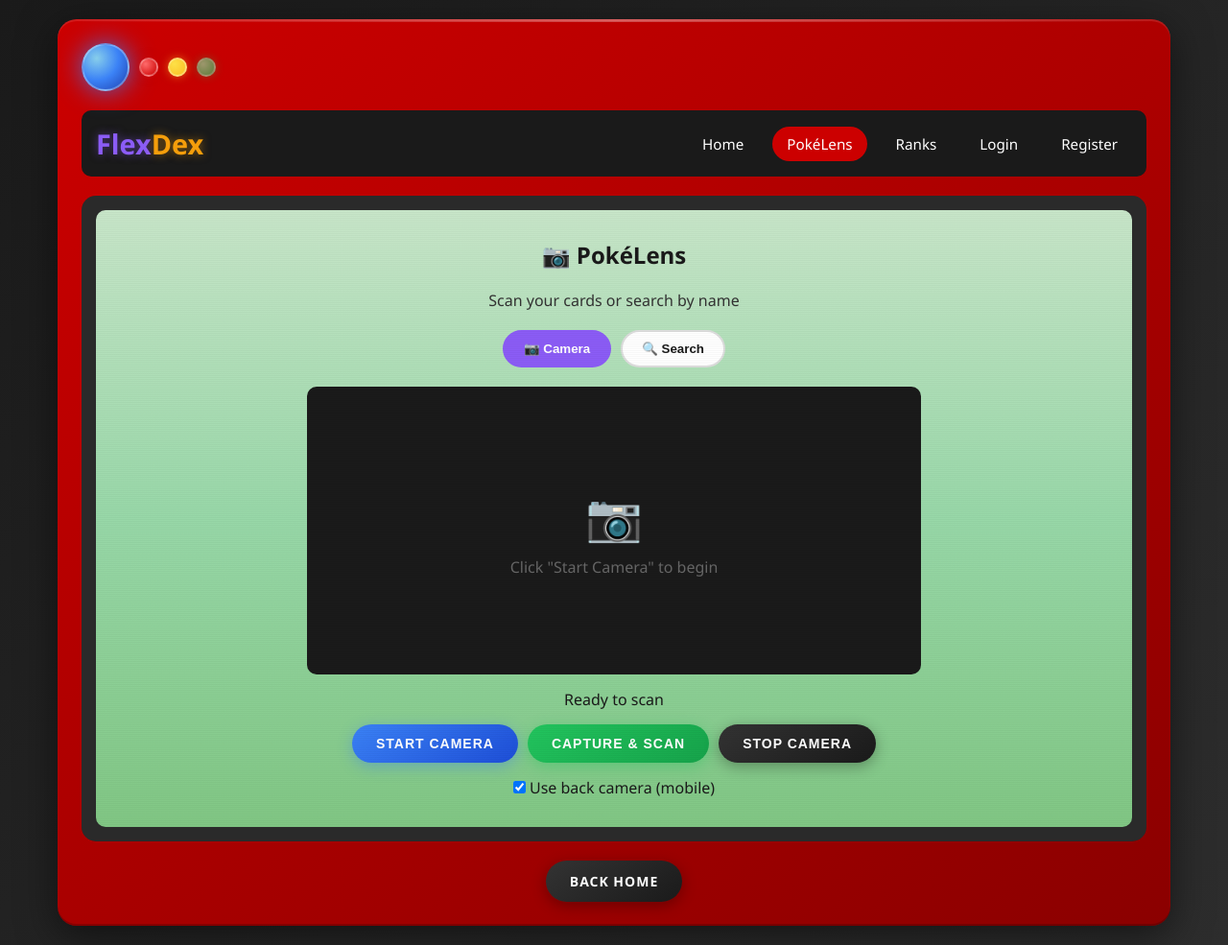
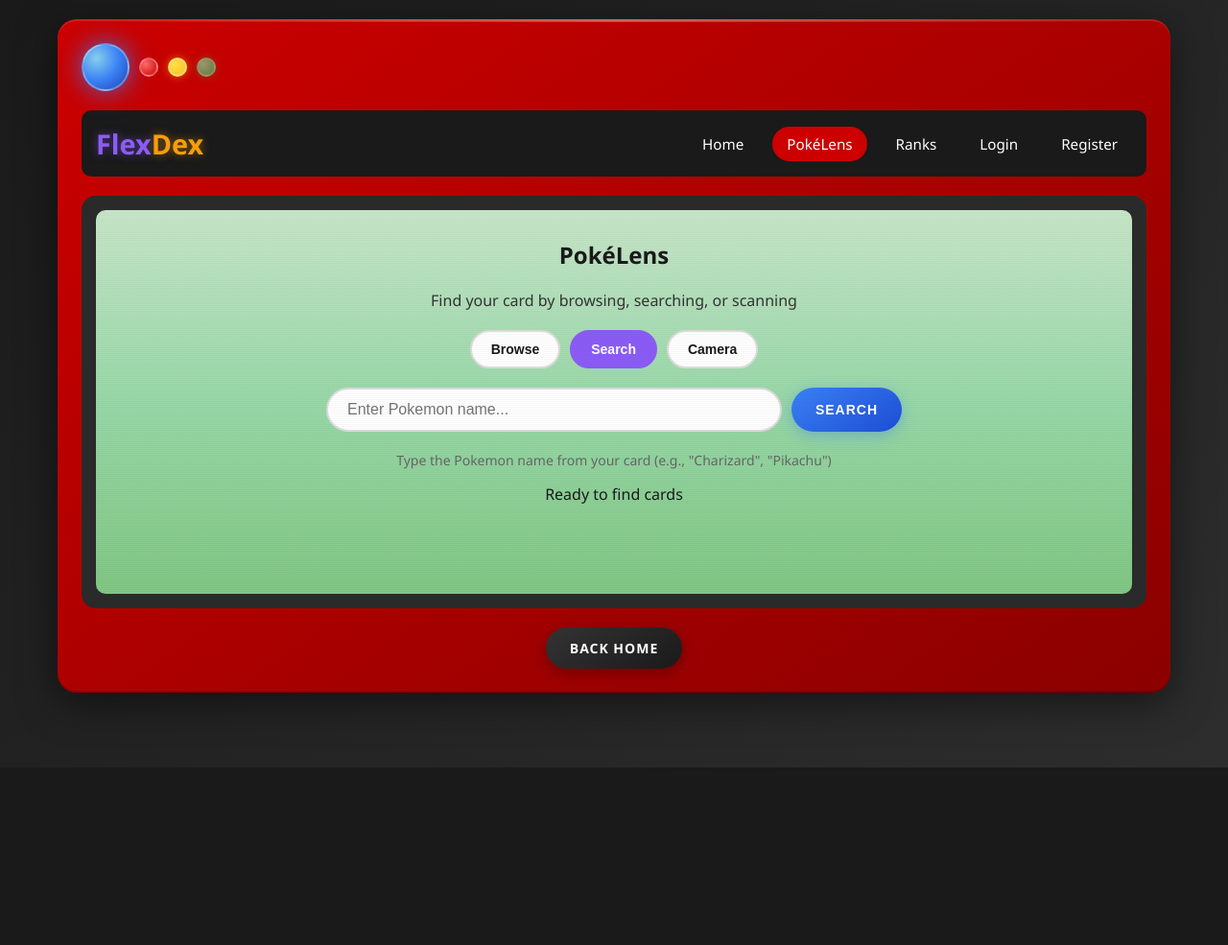
Before and after one commit to Zxxs3006/Flex-Dex, a Flask app: page /scanner in a window 1280 px wide. Shown: the whole page at 96% size. After the commit the page ends 800 px from the top, so only its background shows below. Run offline with Flask 3, Linux system fonts and the light colour scheme.

Commit message:
Add visual Pokemon browser for easier card finding
- Add Browse tab with 80+ popular Pokemon sprites
- Users can tap Pokemon to find all its cards
- Filter Pokemon by typing name
- Search tab now default (more reliable than camera)
- Camera mode still available as fallback
- If OCR fails, suggests Browse mode
- Grid layout with hover effects

Co-Authored-By: Claude Opus 4.5 <noreply@anthropic.com>

```diff
--- a/app.py
+++ b/app.py
@@ -596,6 +596,77 @@ def extract_card_number(text):
             return match.group(1)
 
     return ''
+
+
+# Popular Pokemon list with National Dex numbers for browsing
+POPULAR_POKEMON = [
+    # Gen 1 Starters & Evolutions
+    (1, "Bulbasaur"), (2, "Ivysaur"), (3, "Venusaur"),
+    (4, "Charmander"), (5, "Charmeleon"), (6, "Charizard"),
+    (7, "Squirtle"), (8, "Wartortle"), (9, "Blastoise"),
+    # Gen 1 Popular
+    (25, "Pikachu"), (26, "Raichu"), (39, "Jigglypuff"),
+    (52, "Meowth"), (54, "Psyduck"), (55, "Golduck"),
+    (63, "Abra"), (64, "Kadabra"), (65, "Alakazam"),
+    (66, "Machop"), (67, "Machoke"), (68, "Machamp"),
+    (74, "Geodude"), (75, "Graveler"), (76, "Golem"),
+    (92, "Gastly"), (93, "Haunter"), (94, "Gengar"),
+    (129, "Magikarp"), (130, "Gyarados"),
+    (131, "Lapras"), (133, "Eevee"), (134, "Vaporeon"),
+    (135, "Jolteon"), (136, "Flareon"), (143, "Snorlax"),
+    (144, "Articuno"), (145, "Zapdos"), (146, "Moltres"),
+    (147, "Dratini"), (148, "Dragonair"), (149, "Dragonite"),
+    (150, "Mewtwo"), (151, "Mew"),
+    # Gen 2 Starters & Popular
+    (152, "Chikorita"), (155, "Cyndaquil"), (158, "Totodile"),
+    (172, "Pichu"), (175, "Togepi"), (176, "Togetic"),
+    (196, "Espeon"), (197, "Umbreon"), (212, "Scizor"),
+    (243, "Raikou"), (244, "Entei"), (245, "Suicune"),
+    (248, "Tyranitar"), (249, "Lugia"), (250, "Ho-Oh"), (251, "Celebi"),
+    # Gen 3 Starters & Popular
+    (252, "Treecko"), (255, "Torchic"), (258, "Mudkip"),
+    (282, "Gardevoir"), (306, "Aggron"), (330, "Flygon"),
+    (359, "Absol"), (373, "Salamence"), (376, "Metagross"),
+    (380, "Latias"), (381, "Latios"), (382, "Kyogre"),
+    (383, "Groudon"), (384, "Rayquaza"), (385, "Jirachi"),
+    # Gen 4 Popular
+    (387, "Turtwig"), (390, "Chimchar"), (393, "Piplup"),
+    (403, "Shinx"), (405, "Luxray"), (445, "Garchomp"),
+    (448, "Lucario"), (470, "Leafeon"), (471, "Glaceon"),
+    (483, "Dialga"), (484, "Palkia"), (487, "Giratina"),
+    (491, "Darkrai"), (492, "Shaymin"), (493, "Arceus"),
+    # Gen 5-9 Popular
+    (495, "Snivy"), (498, "Tepig"), (501, "Oshawott"),
+    (571, "Zoroark"), (609, "Chandelure"), (635, "Hydreigon"),
+    (643, "Reshiram"), (644, "Zekrom"), (646, "Kyurem"),
+    (700, "Sylveon"), (716, "Xerneas"), (717, "Yveltal"),
+    (724, "Decidueye"), (727, "Incineroar"), (730, "Primarina"),
+    (778, "Mimikyu"), (800, "Necrozma"),
+    (810, "Grookey"), (813, "Scorbunny"), (816, "Sobble"),
+    (888, "Zacian"), (889, "Zamazenta"), (890, "Eternatus"),
+    (906, "Sprigatito"), (909, "Fuecoco"), (912, "Quaxly"),
+]
+
+
+@app.route('/api/pokemon/browse')
+def api_pokemon_browse():
+    """Get list of popular Pokemon with sprites for browsing."""
+    pokemon_list = []
+    for dex_num, name in POPULAR_POKEMON:
+        pokemon_list.append({
+            'dex': dex_num,
+            'name': name,
+            'sprite': f'https://raw.githubusercontent.com/PokeAPI/sprites/master/sprites/pokemon/{dex_num}.png'
+        })
+    return jsonify({'success': True, 'pokemon': pokemon_list})
+
+
+@app.route('/api/pokemon/search/<name>')
+def api_pokemon_search(name):
+    """Search for all cards of a specific Pokemon."""
+    raw_cards = card_lookup.search_fuzzy(name, limit=20)
+    cards = [card_lookup.format_card_data(c) for c in raw_cards]
+    return jsonify({'success': True, 'cards': cards})
 
 
 @app.route('/api/card/<card_id>')
--- a/static/js/scanner.js
+++ b/static/js/scanner.js
@@ -1,12 +1,17 @@
-// FlexDex Card Scanner - Using OCR.space API
+// FlexDex Card Scanner - Browse & Match Mode
 
-// Switch between camera and search modes
+// Switch between camera, search, and browse modes
 function switchMode(mode) {
     document.querySelectorAll('.mode-tab').forEach(tab => tab.classList.remove('active'));
     document.querySelectorAll('.mode-content').forEach(content => content.classList.remove('active'));
 
     document.querySelector(`.mode-tab[onclick="switchMode('${mode}')"]`).classList.add('active');
     document.getElementById(`${mode}-mode`).classList.add('active');
+
+    // Load Pokemon grid when switching to browse mode
+    if (mode === 'browse' && window.cardScanner) {
+        window.cardScanner.loadPokemonGrid();
+    }
 }
 
 class CardScanner {
@@ -21,17 +26,21 @@ class CardScanner {
         this.selectedCard = document.getElementById('selected-card');
         this.cardDisplay = document.getElementById('card-display');
         this.ocrStatus = document.getElementById('ocr-status');
+        this.pokemonGrid = document.getElementById('pokemon-grid');
+        this.browseFilter = document.getElementById('browse-filter');
 
         this.stream = null;
         this.isScanning = false;
         this.selectedCardData = null;
+        this.allPokemon = [];
 
         this.initButtons();
         this.initSearch();
+        this.initBrowseFilter();
 
         // Show ready message
         if (this.ocrStatus) {
-            this.ocrStatus.textContent = 'Scanner ready! Position your card in the frame.';
+            this.ocrStatus.textContent = 'Ready! Use Browse mode to find your card visually.';
             this.ocrStatus.style.background = '#d4edda';
             setTimeout(() => {
                 this.ocrStatus.style.display = 'none';
@@ -64,6 +73,88 @@ class CardScanner {
         }
     }
 
+    initBrowseFilter() {
+        if (this.browseFilter) {
+            this.browseFilter.addEventListener('input', (e) => {
+                this.filterPokemonGrid(e.target.value);
+            });
+        }
+    }
+
+    async loadPokemonGrid() {
+        if (!this.pokemonGrid) return;
+        if (this.allPokemon.length > 0) {
+            // Already loaded, just display
+            this.displayPokemonGrid(this.allPokemon);
+            return;
+        }
+
+        this.pokemonGrid.innerHTML = '<p style="text-align: center; padding: 20px;">Loading Pokemon...</p>';
+
+        try {
+            const response = await fetch('/api/pokemon/browse');
+            const data = await response.json();
+
+            if (data.success) {
+                this.allPokemon = data.pokemon;
+                this.displayPokemonGrid(this.allPokemon);
+            }
+        } catch (error) {
+            console.error('Error loading Pokemon:', error);
+            this.pokemonGrid.innerHTML = '<p style="text-align: center; color: red;">Failed to load Pokemon</p>';
+        }
+    }
+
+    displayPokemonGrid(pokemon) {
+        if (!this.pokemonGrid) return;
+
+        this.pokemonGrid.innerHTML = '';
+
+        pokemon.forEach(p => {
+            const item = document.createElement('div');
+            item.className = 'pokemon-grid-item';
+            item.onclick = () => this.selectPokemon(p.name);
+
+            item.innerHTML = `
+                <img src="${p.sprite}" alt="${p.name}" loading="lazy">
+                <span>${p.name}</span>
+            `;
+
+            this.pokemonGrid.appendChild(item);
+        });
+    }
+
+    filterPokemonGrid(query) {
+        const filtered = this.allPokemon.filter(p =>
+            p.name.toLowerCase().includes(query.toLowerCase())
+        );
+        this.displayPokemonGrid(filtered);
+    }
+
+    async selectPokemon(name) {
+        this.statusText.textContent = `Searching for ${name} cards...`;
+
+        // Switch to show results
+        this.scanResult.style.display = 'block';
+        this.searchResults.innerHTML = '<p style="text-align: center;">Loading cards...</p>';
+
+        try {
+            const response = await fetch(`/api/pokemon/search/${encodeURIComponent(name)}`);
+            const data = await response.json();
+
+            if (data.success && data.cards && data.cards.length > 0) {
+                this.statusText.textContent = `Found ${data.cards.length} ${name} cards`;
+                this.displaySearchResults(data.cards);
+            } else {
+                this.statusText.textContent = `No cards found for ${name}`;
+                this.searchResults.innerHTML = '<p style="text-align: center;">No cards found. Try a different Pokemon.</p>';
+            }
+        } catch (error) {
+            console.error('Search error:', error);
+            this.statusText.textContent = 'Search failed';
+        }
+    }
+
     async startCamera() {
         try {
             const useBackCamera = document.getElementById('use-back-camera')?.checked ?? true;
@@ -83,13 +174,12 @@ class CardScanner {
             this.placeholder.style.display = 'none';
             this.video.play();
 
-            this.statusText.textContent = 'Position the Pokemon card so it fills most of the frame';
+            this.statusText.textContent = 'Position card and capture, or use Browse mode to find visually';
 
             document.getElementById('btn-start-camera').disabled = true;
             document.getElementById('btn-capture').disabled = false;
             document.getElementById('btn-stop-camera').disabled = false;
 
-            // Setup canvas
             this.video.onloadedmetadata = () => {
                 this.canvas.width = this.video.videoWidth;
                 this.canvas.height = this.video.videoHeight;
@@ -97,7 +187,7 @@ class CardScanner {
 
         } catch (error) {
             console.error('Camera error:', error);
-            this.statusText.textContent = 'Camera access denied. Please allow camera permissions.';
+            this.statusText.textContent = 'Camera access denied. Use Browse or Search mode instead.';
         }
     }
 
@@ -122,22 +212,17 @@ class CardScanner {
 
         this.isScanning = true;
         this.container.classList.add('scanning');
-        this.statusText.textContent = 'Scanning card... (this may take a few seconds)';
+        this.statusText.textContent = 'Scanning... (if this fails, try Browse mode)';
         document.getElementById('btn-capture').disabled = true;
 
-        // Capture full frame
         const ctx = this.canvas.getContext('2d');
         this.canvas.width = this.video.videoWidth;
         this.canvas.height = this.video.videoHeight;
         ctx.drawImage(this.video, 0, 0);
 
         try {
-            // Convert to base64
             const imageData = this.canvas.toDataURL('image/png');
 
-            this.statusText.textContent = 'Analyzing card with OCR...';
-
-            // Send to backend OCR API
             const response = await fetch('/api/ocr', {
                 method: 'POST',
                 headers: { 'Content-Type': 'application/json' },
@@ -146,34 +231,25 @@ class CardScanner {
 
             const result = await response.json();
 
-            if (result.success) {
+            if (result.success && result.card_name && result.card_name.length >= 2) {
                 const cardName = result.card_name;
                 const cardNumber = result.card_number;
 
-                console.log('OCR Result:', result.raw_text);
-                console.log('Detected Name:', cardName);
-                console.log('Detected Number:', cardNumber);
-
-                if (cardName && cardName.length >= 2) {
                 let statusMsg = `Found: "${cardName}"`;
-                    if (cardNumber) {
-                        statusMsg += ` #${cardNumber}`;
-                    }
+                if (cardNumber) statusMsg += ` #${cardNumber}`;
                 this.statusText.textContent = statusMsg + ' - Searching...';
 
-                    // Search with both name and number
                 await this.searchCardsWithNumber(cardName, cardNumber);
             } else {
-                    this.statusText.textContent = 'Could not read card. Try better lighting or use manual search.';
-                    this.showRawOCR(result.raw_text);
-                }
-            } else {
-                this.statusText.textContent = `Scan failed: ${result.error}. Try manual search.`;
+                // OCR failed - suggest browse mode
+                this.statusText.textContent = 'Could not read card. Try the Browse tab to find it visually!';
+                this.showBrowseSuggestion();
             }
 
         } catch (error) {
             console.error('Scan error:', error);
-            this.statusText.textContent = 'Error scanning. Please try again.';
+            this.statusText.textContent = 'Scan failed. Try the Browse tab instead!';
+            this.showBrowseSuggestion();
         }
 
         this.container.classList.remove('scanning');
@@ -181,18 +257,18 @@ class CardScanner {
         document.getElementById('btn-capture').disabled = false;
     }
 
-    showRawOCR(text) {
-        // Show raw OCR text so user can manually search
-        if (text) {
+    showBrowseSuggestion() {
         this.searchResults.innerHTML = `
-                <div style="background: #f8f9fa; padding: 15px; border-radius: 8px; margin-bottom: 15px;">
-                    <p style="color: #666; margin-bottom: 10px;">Raw text detected:</p>
-                    <pre style="white-space: pre-wrap; font-size: 12px; color: #333;">${text}</pre>
-                    <p style="color: #666; margin-top: 10px;">Try typing the Pokemon name in the Search tab.</p>
+            <div style="background: #e3f2fd; padding: 20px; border-radius: 10px; text-align: center;">
+                <p style="font-size: 2em; margin-bottom: 10px;">🔍</p>
+                <p style="font-weight: bold; margin-bottom: 10px;">Can't read the card?</p>
+                <p style="margin-bottom: 15px;">Use the <strong>Browse</strong> tab to find your Pokemon visually!</p>
+                <button onclick="switchMode('browse')" class="pokedex-btn btn-primary">
+                    Browse Pokemon
+                </button>
             </div>
         `;
         this.scanResult.style.display = 'block';
-        }
     }
 
     async searchCardsWithNumber(name, number) {
@@ -205,7 +281,6 @@ class CardScanner {
             if (data.success && data.cards && data.cards.length > 0) {
                 let cards = data.cards;
 
-                // If we have a number, try to find exact match
                 if (number) {
                     const exactMatch = cards.find(c => {
                         const cardNum = String(c.number).replace(/^0+/, '');
@@ -214,7 +289,6 @@ class CardScanner {
                     });
 
                     if (exactMatch) {
-                        // Put exact match first
                         cards = [exactMatch, ...cards.filter(c => c.id !== exactMatch.id)];
                         this.statusText.textContent = `Exact match found: ${exactMatch.name} #${exactMatch.number}`;
                     }
@@ -222,9 +296,8 @@ class CardScanner {
 
                 this.displaySearchResults(cards);
             } else {
-                this.statusText.textContent = `No cards found for "${name}"`;
-                this.searchResults.innerHTML = '<p style="text-align:center;">No results. Try manual search.</p>';
-                this.scanResult.style.display = 'block';
+                this.statusText.textContent = `No cards found for "${name}". Try Browse mode!`;
+                this.showBrowseSuggestion();
             }
 
         } catch (error) {
@@ -239,6 +312,7 @@ class CardScanner {
             this.statusText.textContent = 'Enter at least 2 characters';
             return;
         }
+        this.statusText.textContent = `Searching for "${query}"...`;
         await this.searchCardsWithNumber(query, '');
     }
 
@@ -351,7 +425,6 @@ class CardScanner {
 
 // Initialize on page load
 document.addEventListener('DOMContentLoaded', () => {
-    // Initialize scanner
     if (document.getElementById('video-feed')) {
         window.cardScanner = new CardScanner();
     }
--- a/templates/scanner.html
+++ b/templates/scanner.html
@@ -53,6 +53,7 @@
         justify-content: center;
         gap: 10px;
         margin-bottom: 20px;
+        flex-wrap: wrap;
     }
     .mode-tab {
         padding: 10px 20px;
@@ -61,6 +62,7 @@
         background: white;
         cursor: pointer;
         transition: all 0.2s;
+        font-size: 14px;
     }
     .mode-tab.active {
         background: var(--flex-purple, #8b5cf6);
@@ -80,24 +82,113 @@
         margin-bottom: 15px;
         text-align: center;
     }
+
+    /* Browse Mode Styles */
+    .browse-container {
+        max-width: 800px;
+        margin: 0 auto;
+    }
+    .browse-filter {
+        width: 100%;
+        padding: 12px 20px;
+        border-radius: 25px;
+        border: 2px solid #ddd;
+        font-size: 16px;
+        margin-bottom: 20px;
+        box-sizing: border-box;
+    }
+    .browse-filter:focus {
+        outline: none;
+        border-color: var(--flex-purple, #8b5cf6);
+    }
+    .pokemon-grid {
+        display: grid;
+        grid-template-columns: repeat(auto-fill, minmax(80px, 1fr));
+        gap: 10px;
+        max-height: 400px;
+        overflow-y: auto;
+        padding: 10px;
+        background: #f8f9fa;
+        border-radius: 10px;
+    }
+    .pokemon-grid-item {
+        display: flex;
+        flex-direction: column;
+        align-items: center;
+        padding: 10px 5px;
+        background: white;
+        border-radius: 10px;
+        cursor: pointer;
+        transition: all 0.2s;
+        border: 2px solid transparent;
+    }
+    .pokemon-grid-item:hover {
+        transform: scale(1.05);
+        border-color: var(--flex-purple, #8b5cf6);
+        box-shadow: 0 4px 12px rgba(139, 92, 246, 0.3);
+    }
+    .pokemon-grid-item img {
+        width: 60px;
+        height: 60px;
+        image-rendering: pixelated;
+    }
+    .pokemon-grid-item span {
+        font-size: 11px;
+        text-align: center;
+        margin-top: 5px;
+        color: #333;
+        font-weight: 500;
+    }
+    .browse-tip {
+        text-align: center;
+        color: #666;
+        margin-bottom: 15px;
+        font-size: 14px;
+    }
 </style>
 {% endblock %}
 
 {% block content %}
 <div class="scanner-page">
-    <h2 style="text-align: center; margin-bottom: 20px;">📷 PokéLens</h2>
-    <p style="text-align: center; margin-bottom: 20px; color: var(--pokedex-gray);">Scan your cards or search by name</p>
+    <h2 style="text-align: center; margin-bottom: 20px;">PokéLens</h2>
+    <p style="text-align: center; margin-bottom: 20px; color: var(--pokedex-gray);">Find your card by browsing, searching, or scanning</p>
 
     <!-- Mode Tabs -->
     <div class="mode-tabs">
-        <button class="mode-tab active" onclick="switchMode('camera')">📷 Camera</button>
-        <button class="mode-tab" onclick="switchMode('search')">🔍 Search</button>
+        <button class="mode-tab" onclick="switchMode('browse')">Browse</button>
+        <button class="mode-tab active" onclick="switchMode('search')">Search</button>
+        <button class="mode-tab" onclick="switchMode('camera')">Camera</button>
+    </div>
+
+    <!-- Browse Mode (Visual Pokemon Grid) -->
+    <div id="browse-mode" class="mode-content">
+        <div class="browse-container">
+            <p class="browse-tip">Tap the Pokemon on your card to find it!</p>
+            <input type="text" id="browse-filter" class="browse-filter" placeholder="Filter by name...">
+            <div id="pokemon-grid" class="pokemon-grid">
+                <p style="text-align: center; padding: 20px; grid-column: 1/-1;">Click "Browse" tab to load Pokemon</p>
+            </div>
+        </div>
+    </div>
+
+    <!-- Search Mode -->
+    <div id="search-mode" class="mode-content active">
+        <div style="max-width: 600px; margin: 0 auto;">
+            <form id="search-form" style="display: flex; gap: 10px; margin-bottom: 20px;">
+                <input type="text" id="search-input" placeholder="Enter Pokemon name..."
+                       style="flex: 1; padding: 12px 20px; border-radius: 25px; border: 2px solid #ddd; font-size: 16px;">
+                <button type="submit" class="pokedex-btn btn-primary">Search</button>
+            </form>
+            <p style="text-align: center; color: #666; font-size: 14px;">
+                Type the Pokemon name from your card (e.g., "Charizard", "Pikachu")
+            </p>
+        </div>
     </div>
 
     <!-- Camera Mode -->
-    <div id="camera-mode" class="mode-content active">
+    <div id="camera-mode" class="mode-content">
         <div id="ocr-status" class="ocr-status">
-            Loading OCR engine... Please wait.
+            Scanner ready
         </div>
 
         <div class="scanner-container" id="scanner-container">
@@ -105,15 +196,12 @@
                 <div>
                     <p style="font-size: 3em; margin-bottom: 10px;">📷</p>
                     <p>Click "Start Camera" to begin</p>
+                    <p style="font-size: 12px; color: #999; margin-top: 10px;">Tip: Browse mode is more reliable!</p>
                 </div>
             </div>
             <video id="video-feed" autoplay playsinline style="display: none;"></video>
             <canvas id="canvas-overlay"></canvas>
             <div class="scan-line"></div>
-        </div>
-
-        <div style="text-align: center; margin-top: 15px;">
-            <p id="scanner-status">Ready to scan</p>
         </div>
 
         <div style="display: flex; gap: 10px; justify-content: center; margin-top: 15px; flex-wrap: wrap;">
@@ -129,15 +217,9 @@
         </div>
     </div>
 
-    <!-- Search Mode -->
-    <div id="search-mode" class="mode-content">
-        <div style="max-width: 600px; margin: 0 auto;">
-            <form id="search-form" style="display: flex; gap: 10px; margin-bottom: 20px;">
-                <input type="text" id="search-input" placeholder="Enter Pokémon name..."
-                       style="flex: 1; padding: 12px 20px; border-radius: 25px; border: 2px solid #ddd; font-size: 16px;">
-                <button type="submit" class="pokedex-btn btn-primary">Search</button>
-            </form>
-        </div>
+    <!-- Status Text -->
+    <div style="text-align: center; margin-top: 15px;">
+        <p id="scanner-status">Ready to find cards</p>
     </div>
 
     <!-- Results -->
```
Lines whose indentation alone changed are shown as unchanged.
